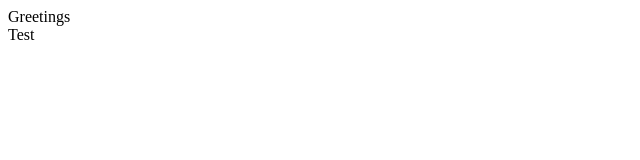
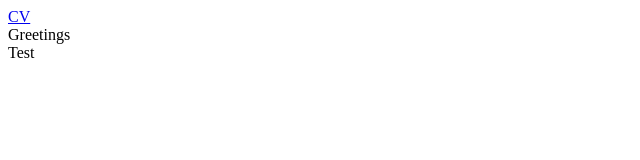
Before and after one commit to louis-cf-lin/louis-cf-lin.github.io, a plain HTML site: page index.html in a window 1280 px wide. Shown: the whole page, without its empty margins (0-640 px from the left). Drawn offline with Linux system fonts and the light colour scheme.

Commit message:
CV upload 2

```diff
--- a/index.html
+++ b/index.html
@@ -15,7 +15,7 @@
 <body>
 
   <nav>
-    <a href="CV.pdf"></a>
+    <a href="CV.pdf">CV</a>
   </nav>
 
   <div>
```
